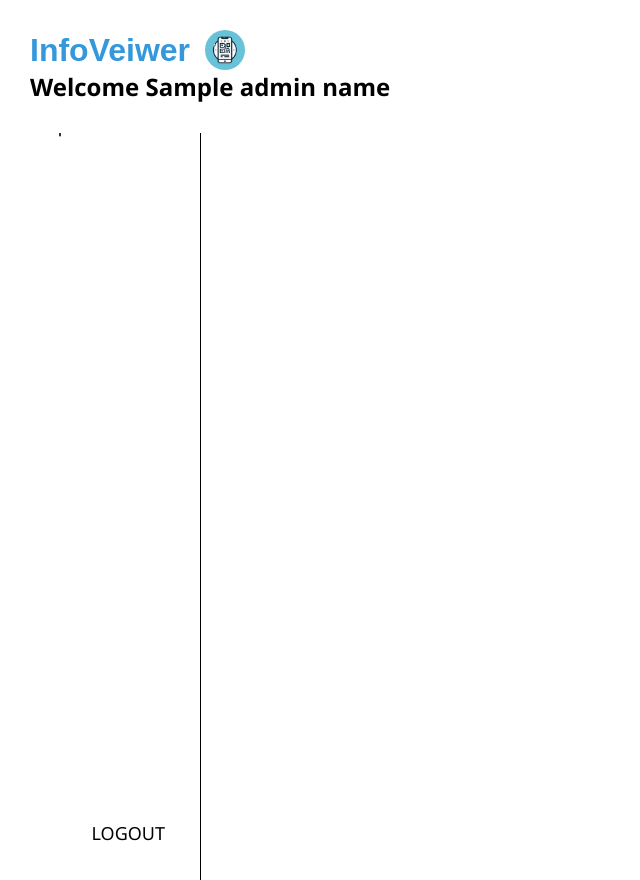
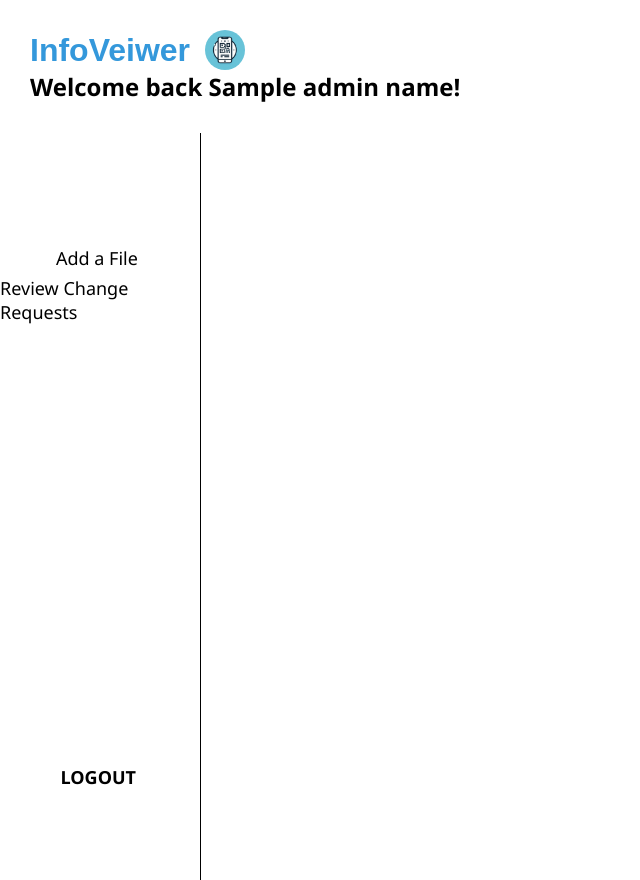
Before and after one commit to Amritanshu-Shandilya/Resource_Server, a Flask app: template templates/admin_dashboard.html in a window 1280 px wide. Shown: the whole page, without its empty margins (0-640 px from the left). Run offline with Flask 3, Linux system fonts and the light colour scheme; the template is opened without the code that fills it: most values are stand-ins (such as "Sample title", 1, 10 or a date in 2020).

Commit message:
updated teh styling of the dashboard sidebar

```diff
--- a/templates/admin_dashboard.html
+++ b/templates/admin_dashboard.html
@@ -57,7 +57,6 @@
         }
 
         .sidebar a {
-            padding: 15px 15px 15px 30px;
             text-decoration: none;
             font-family: 'Segoe UI', Tahoma, Geneva, Verdana, sans-serif;
             font-size: 18px;
@@ -66,12 +65,19 @@
             transition: 0.3s;
         }
 
+        .file{
+            position: absolute;
+            bottom: 70%;
+            left: 28%;
+        }
+
+        .review{
+            position: absolute;
+            bottom: 64%;
+        }
+
         .sidebar a:hover {
             color: #3498db;
-        }
-
-        .sidebar a:last-child {
-            margin-top: auto; /* Push the last link (LOGOUT) to the bottom */
         }
 
         .content {
@@ -90,9 +96,13 @@
             text-decoration: none;
             margin-bottom: 40px;
             text-align: center;
-            margin-right: 20px;
+            position: absolute;
+            top:85%;
+            right: 32%;
             color: #3498db; /* Set the link color to blue */
             align-self: flex-end; /* Align at the bottom of the sidebar */
+            font-size: 20px;
+            font-weight: 600;
         }
 
     </style>
@@ -103,13 +113,13 @@
     <h1>InfoVeiwer</h1>
     <img src="/static/logo.png" alt="Your Logo">
 
-    <h2>Welcome {{admin_name}}</h2>
+    <h2>Welcome back {{admin_name}}!</h2>
 </header>
 <!-- Sidebar -->
 <div class="sidebar">
 
-    <a href="#">Add a File</a>
-    <a href="#">Review Change Requests</a>
+    <a href="#" class="file">Add a File</a>
+    <a href="#" class="review">Review Change Requests</a>
     <a href="/login" class="logout-link">LOGOUT</a>
 
 </div>
```
